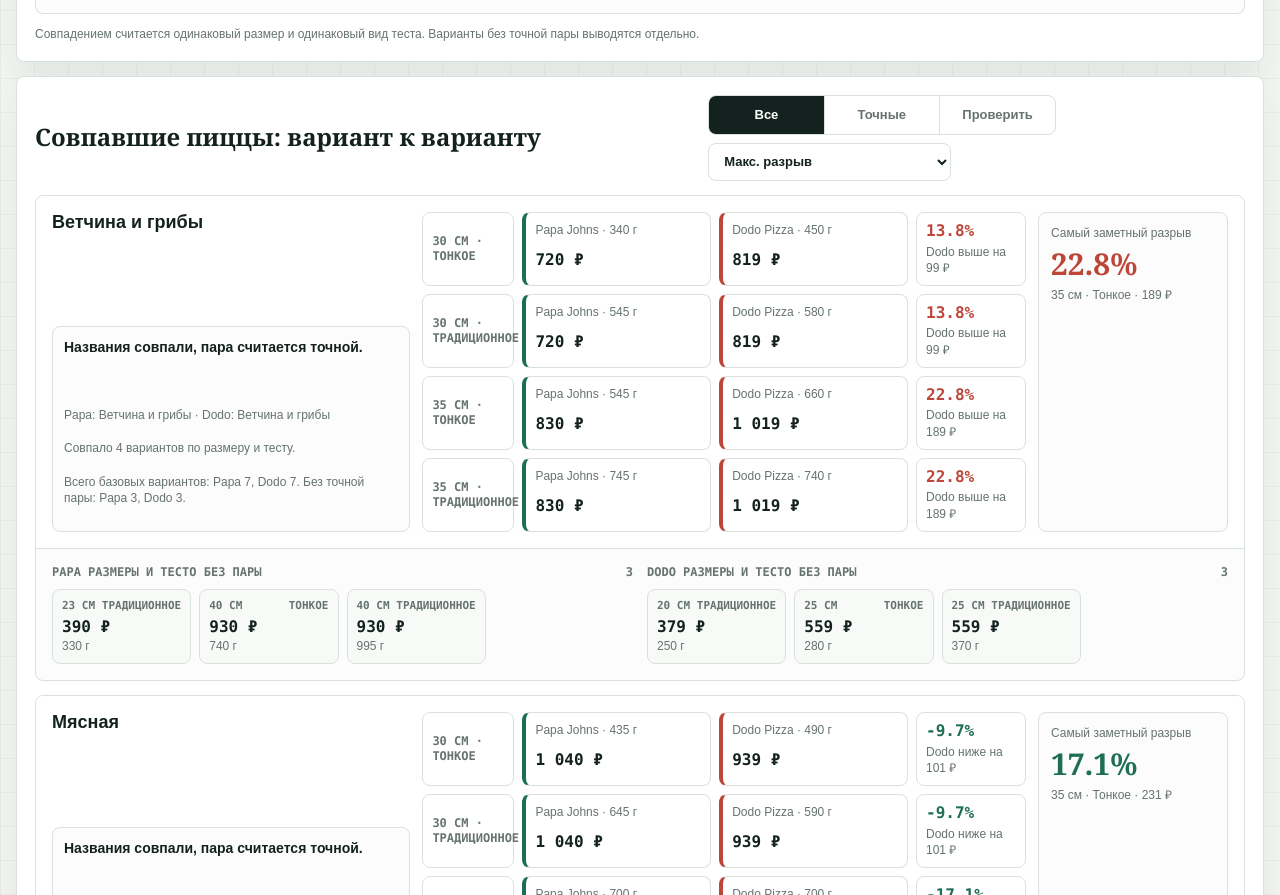
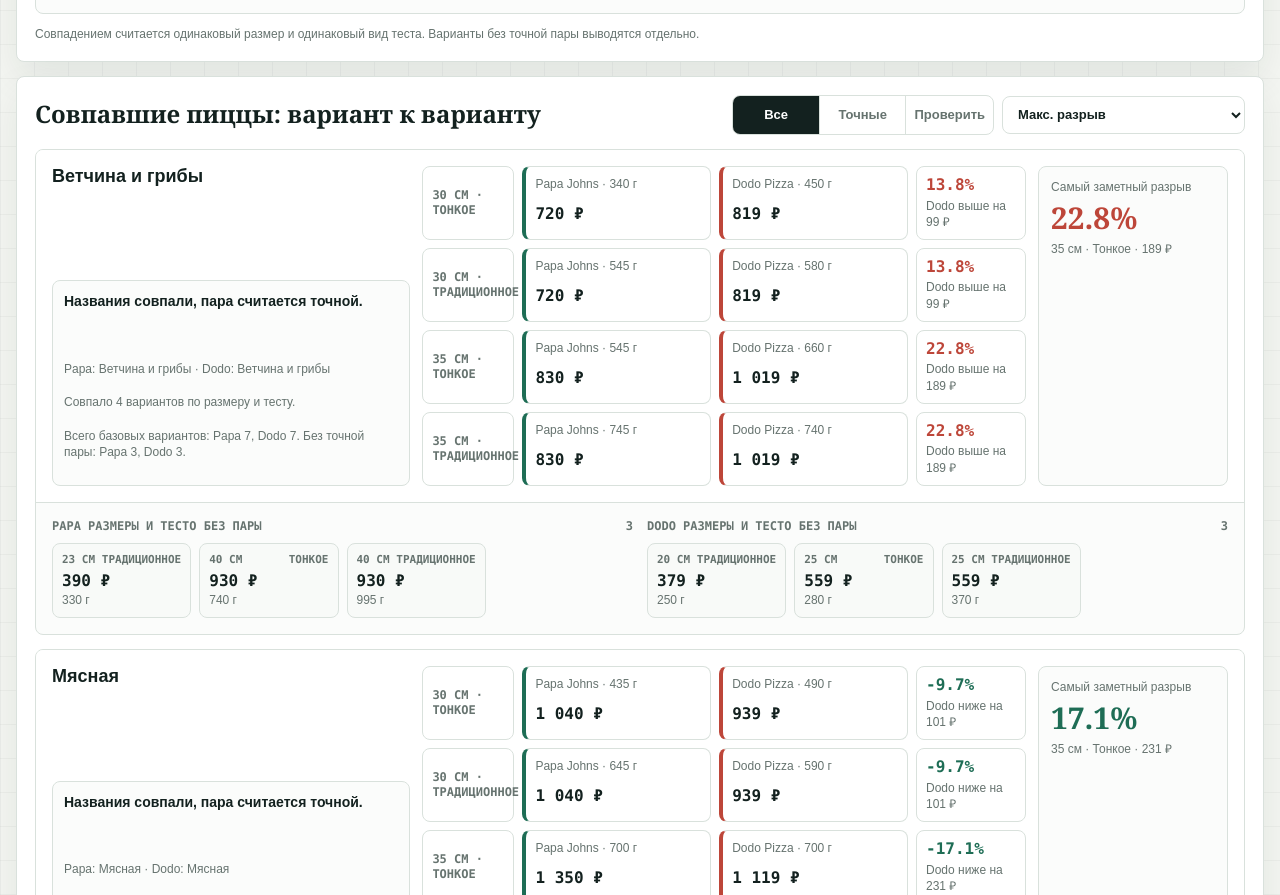
Before and after one commit to iliashenko-di/pizza-price-analytics-moscow, a website: page index.html in a window 1280 px wide. Shown: the part 1995-2890 px from the top of the page. Drawn offline with Linux system fonts and the light colour scheme.

Commit message:
Tighten mobile filter tabs

```diff
--- a/index.html
+++ b/index.html
@@ -364,15 +364,21 @@
     .tabs {
       display: grid;
       grid-template-columns: repeat(3, minmax(0, 1fr));
-      width: min(100%, 348px);
+      flex: 1 1 240px;
+      width: 100%;
+      max-width: 348px;
       overflow: hidden;
       border: 1px solid var(--line);
       border-radius: 8px;
       background: var(--surface);
+      box-sizing: border-box;
     }
 
     .tabs button {
       min-width: 0;
+      width: 100%;
+      box-sizing: border-box;
+      padding: 0 8px;
       border: 0;
       border-right: 1px solid var(--line);
       border-radius: 0;
```
